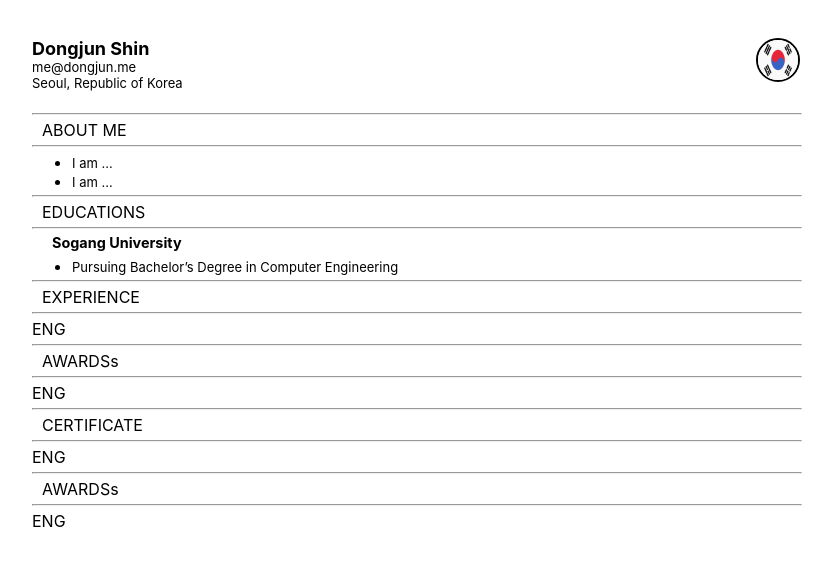
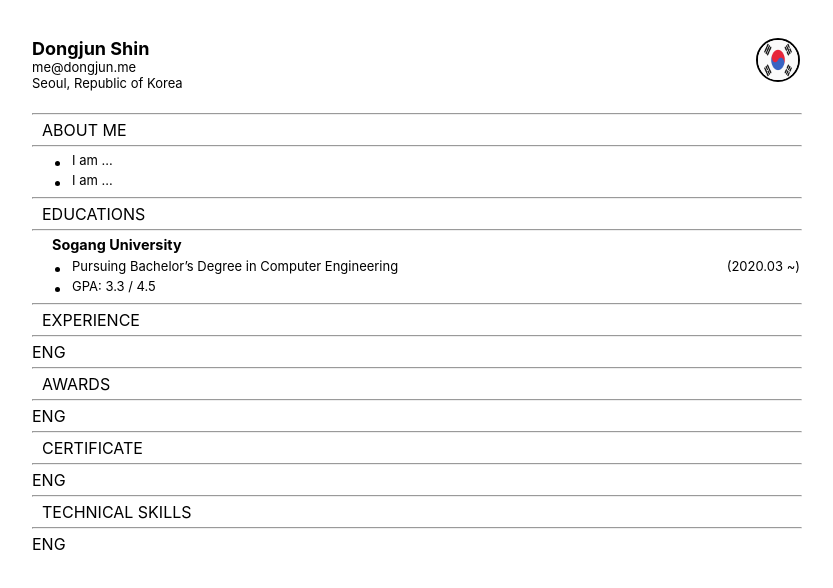
Before and after one commit to americano212/typescript-react-resume-page, a React (Create React App) app: page / in a window 1280 px wide. Shown: the top 588 px of the page, without its empty margins (224-1057 px from the left). Built offline with nearby package versions, Linux system fonts and the light colour scheme.

Commit message:
feat: Education contents 완성 및 contentdate 추가

```diff
--- a/src/components/Awards.tsx
+++ b/src/components/Awards.tsx
@@ -11,7 +11,7 @@ function Awards() {
   );
   return (
     <div>
-      <TitleBox title={"AWARDSs"} />
+      <TitleBox title={"AWARDS"} />
       {language}
     </div>
   );
--- a/src/components/Educations.tsx
+++ b/src/components/Educations.tsx
@@ -7,6 +7,7 @@ import TitleBox from "./atoms/TitleBox";
 import SubTitle from "./atoms/SubTitle";
 import Contents from "./atoms/Contents";
 import styled from "styled-components";
+import ContentDate from "./atoms/ContentDate";
 
 function Educations() {
   const language = useSelector(
@@ -23,7 +24,13 @@ function Educations() {
           <Contents>
             {language === "ENG"
               ? "Pursuing Bachelor’s Degree in Computer Engineering"
-              : "컴퓨터공학과 (학사) 재학중"}
+              : "컴퓨터공학과 (학사) 휴학중"}
+          </Contents>
+          <ContentDate>(2020.03 ~)</ContentDate>
+        </li>
+        <li>
+          <Contents>
+            {language === "ENG" ? "GPA: 3.3 / 4.5" : "학점: 3.3 / 4.5"}
           </Contents>
         </li>
       </ULSmallMargin>
--- a/src/components/TechnicalSkill.tsx
+++ b/src/components/TechnicalSkill.tsx
@@ -11,7 +11,7 @@ function TechnicalSkill() {
   );
   return (
     <div>
-      <TitleBox title={"AWARDSs"} />
+      <TitleBox title={"TECHNICAL SKILLS"} />
       {language}
     </div>
   );
--- /dev/null
+++ b/src/components/atoms/ContentDate.tsx
@@ -0,0 +1,16 @@
+import React from "react";
+import styled from "styled-components";
+
+type ContentDateTextProps = {
+  children: string;
+};
+
+function ContentDate(props: ContentDateTextProps) {
+  return <ContentDateText>{props.children}</ContentDateText>;
+}
+
+const ContentDateText = styled.div`
+  float: right;
+  font-size: small;
+`;
+export default ContentDate;
--- a/src/components/atoms/Contents.tsx
+++ b/src/components/atoms/Contents.tsx
@@ -10,6 +10,7 @@ function Contents(props: ContentsTextProps) {
 }
 
 const ContentsText = styled.div`
+  float: left;
   font-size: small;
 `;
 export default Contents;
```
